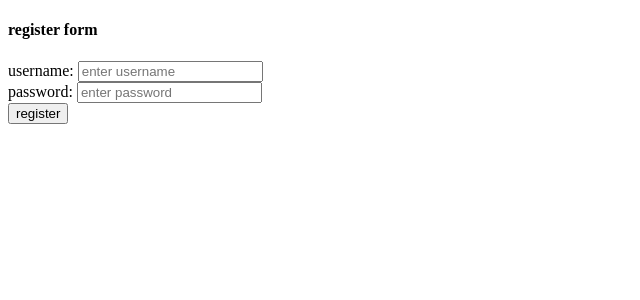
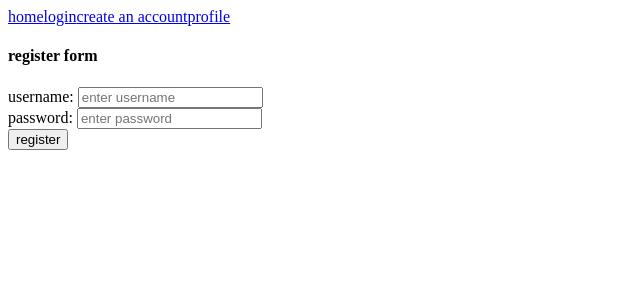
Before and after one commit to lukaszsliwinski/book-store-v2, a React (Create React App) app in the folder frontend/: page /register in a window 1280 px wide. Shown: the top 300 px of the page, without its empty margins (0-640 px from the left). Built offline with nearby package versions, Linux system fonts and the light colour scheme.

Commit message:
feat: create simply navigation menu with logout function

```diff
--- a/frontend/src/App.tsx
+++ b/frontend/src/App.tsx
@@ -19,11 +19,32 @@ export default function App() {
     if (token) setLogged(true);
   }, []);
 
+  const logout = () => {
+    cookies.remove("TOKEN", { path: "/" });
+    window.location.href = "/";
+  }
+
   return (
     <>
+      <nav>
+        <a href="/">home</a>
+        {!logged ? (
+          <>
+            <a href="/login">login</a>
+            <a href="/register">create an account</a>
+          </>
+        ) : (
+          <>
+            <span>logged as 'UserName'</span>
+            <button onClick={() => logout()}>logout</button>
+          </>
+
+        )}
+        <a href="/profile">profile</a>
+      </nav>
       <Routes>
       <Route path="/" element={<Home />}></Route>
-        <Route path="/login" element={<Login logged={logged} setLogged={setLogged}/>} />
+        <Route path="/login" element={<Login logged={logged} setLogged={setLogged} />} />
         <Route path="/register" element={<Register logged={logged} setLogged={setLogged} />} />
         <Route path="/profile" element={<ProtectedRoute component={<Profile />} />} />
       </Routes>
```
